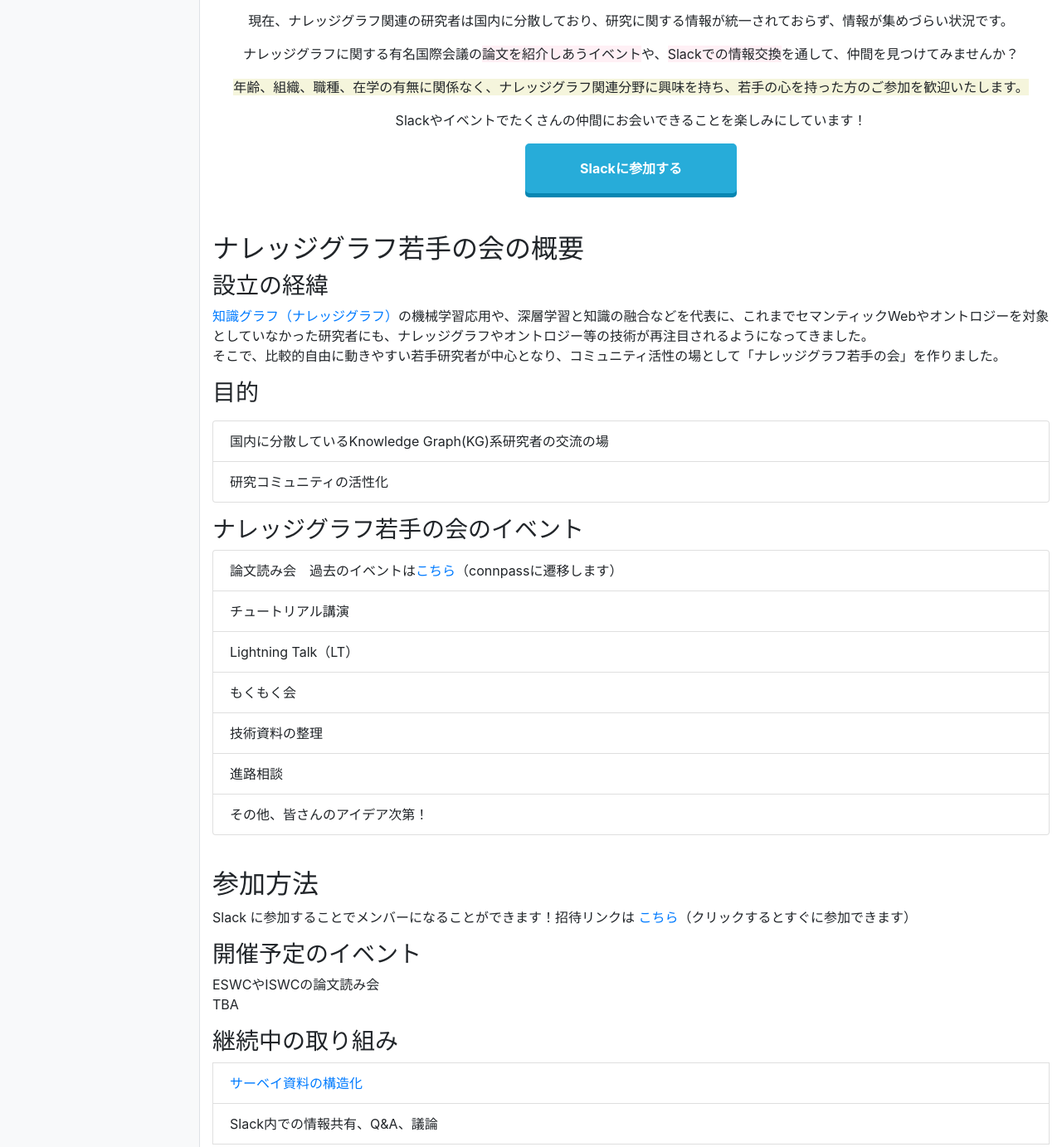
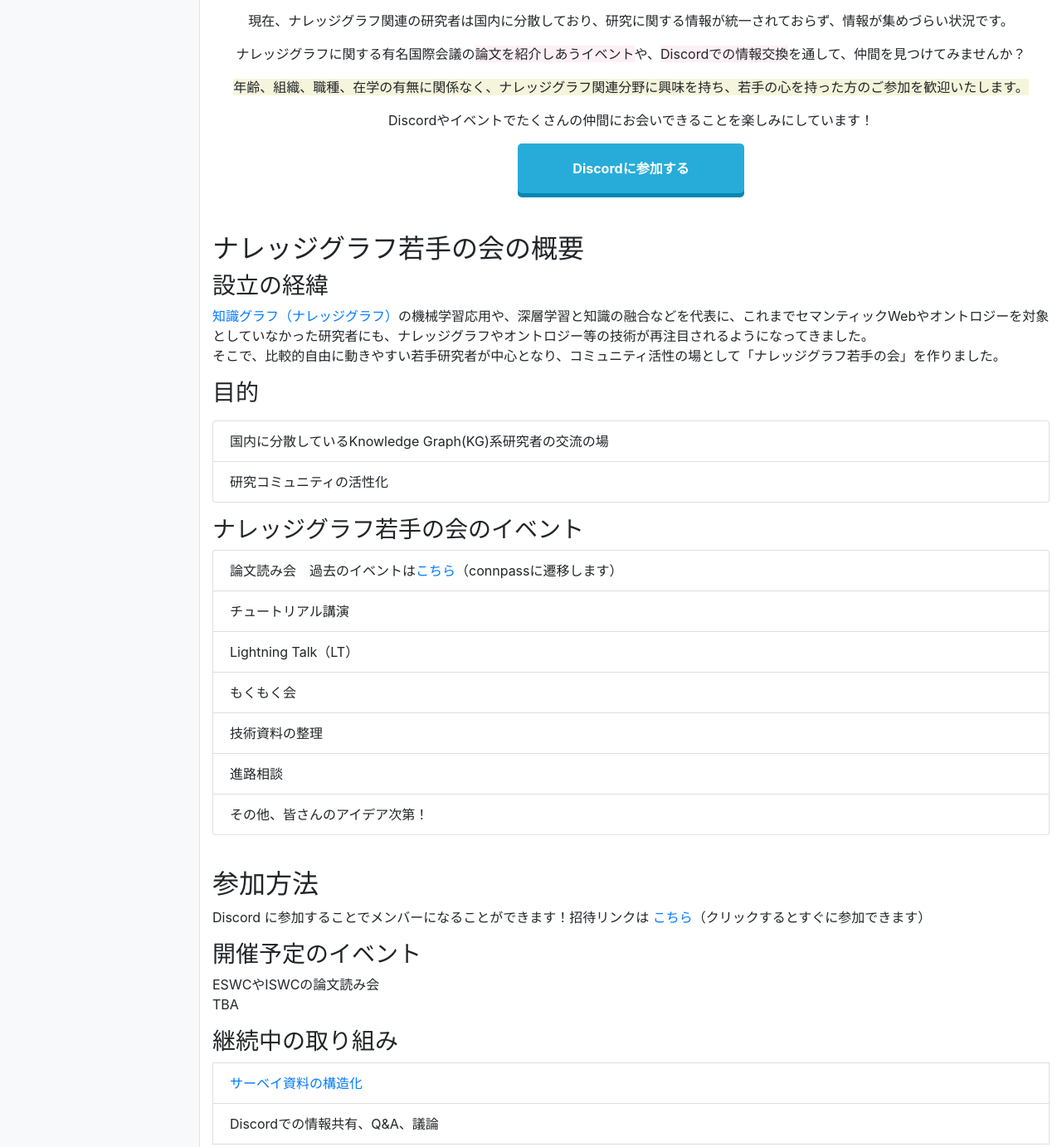
Before and after one commit to knowledgegraph-yra/knowledgegraph-yra.github.io, a plain HTML site: page docs/index.html in a window 1280 px wide. Shown: the part 380-1763 px from the top of the page at 83% size. Drawn offline with Linux system fonts and the light colour scheme.

Commit message:
Discordへ移行したので反映
Welcome Discord : )

```diff
--- a/docs/index.html
+++ b/docs/index.html
@@ -78,14 +78,14 @@
 					<p>ナレッジグラフ若手の会は、<span style="background-color:lavenderblush">ナレッジグラフ関連の研究者の交流・情報交換</span>の場です。</p>
 					<p>現在、ナレッジグラフ関連の研究者は国内に分散しており、研究に関する情報が統一されておらず、情報が集めづらい状況です。</p>
 					<p>ナレッジグラフに関する有名国際会議の<span style="background-color:lavenderblush">論文を紹介しあうイベント</span>や、<span
-							style="background-color: lavenderblush">Slackでの情報交換</span>を通して、仲間を見つけてみませんか？</p>
+							style="background-color: lavenderblush">Discordでの情報交換</span>を通して、仲間を見つけてみませんか？</p>
 					<p>
 						<span style="background-color: beige">年齢、組織、職種、在学の有無に関係なく、ナレッジグラフ関連分野に興味を持ち、若手の心を持った方のご参加を歓迎いたします。</span>
 					</p>
-					<p>Slackやイベントでたくさんの仲間にお会いできることを楽しみにしています！</p>
+					<p>Discordやイベントでたくさんの仲間にお会いできることを楽しみにしています！</p>
 					<!-- <br/> -->
-					<a href="https://join.slack.com/t/w1607696031-im7164399/shared_invite/zt-mzlnieo5-hRwA_Ypo7AHaRRa0dXmeVg"
-						class="btn_22">Slackに参加する</a>
+					<a href="https://discord.gg/bwwv4Xtm"
+						class="btn_22">Discordに参加する</a>
 					<br />
 					<!-- <p>Slackへの参加は<a href="https://join.slack.com/t/w1607696031-im7164399/shared_invite/zt-mzlnieo5-hRwA_Ypo7AHaRRa0dXmeVg">こちら<span style="background-color: cornsilk">（クリックするとすぐに参加できます）</span></a></strong> </p> -->
 				</span>
@@ -127,8 +127,8 @@
 
 				<br />
 				<h2 id="join">参加方法</h2>
-				<p>Slack に参加することでメンバーになることができます！招待リンクは
-					<a href="https://join.slack.com/t/w1607696031-im7164399/shared_invite/zt-mzlnieo5-hRwA_Ypo7AHaRRa0dXmeVg"
+				<p>Discord に参加することでメンバーになることができます！招待リンクは
+					<a href="https://discord.gg/bwwv4Xtm"
 						target="_blank">こちら</a>（クリックするとすぐに参加できます）
 				</p>
 				<p>
@@ -142,7 +142,7 @@
 				<h3>継続中の取り組み</h3>
 				<LI class="list-group-item"><a href="https://github.com/knowledgegraph-yra/Survey"
 						target="_blank">サーベイ資料の構造化</a></LI>
-				<li class="list-group-item">Slack内での情報共有、Q&amp;A、議論</li>
+				<li class="list-group-item">Discordでの情報共有、Q&amp;A、議論</li>
 				</p>
 				<p>
 				<h3>過去の開催イベント</h3>
```
